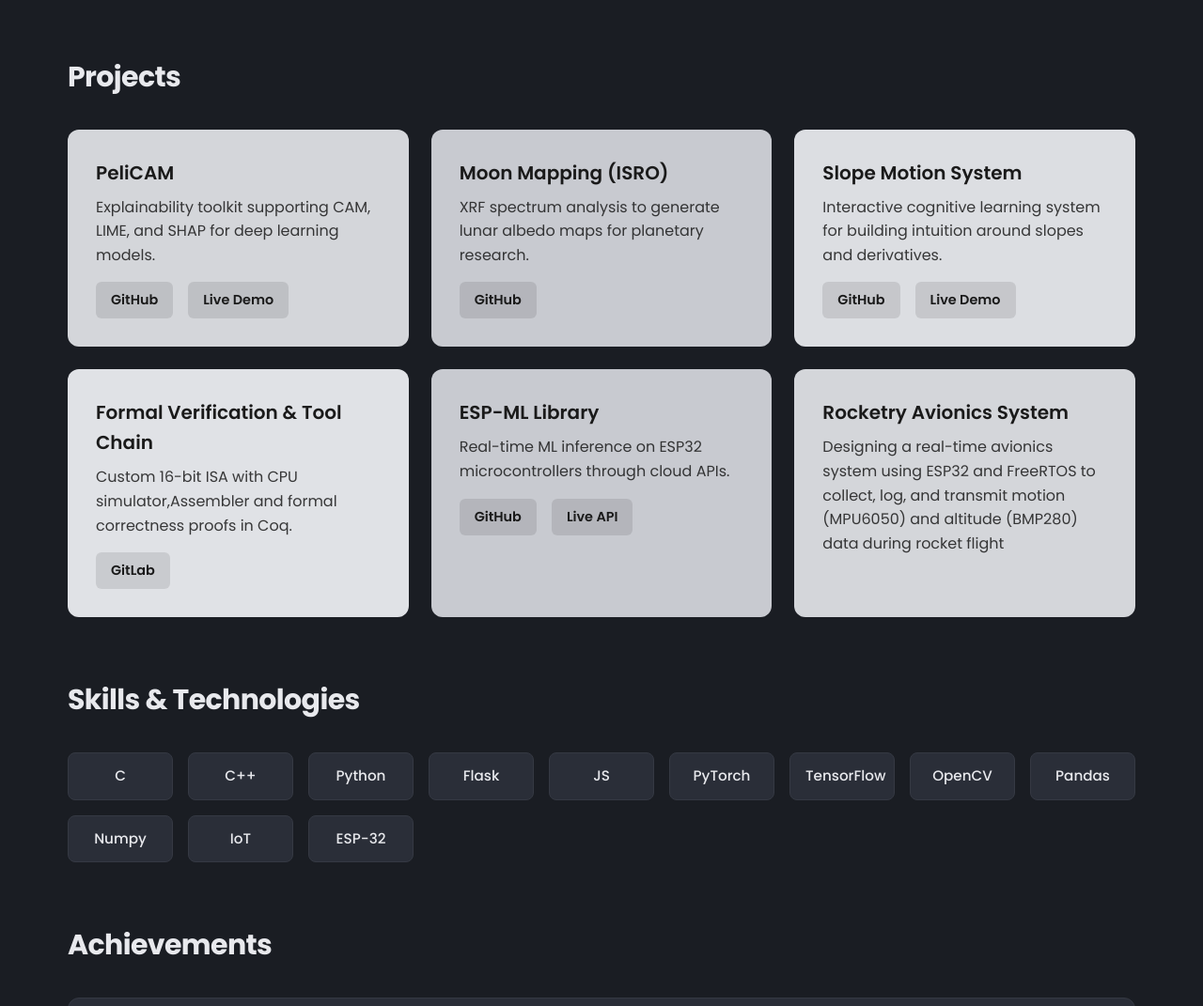
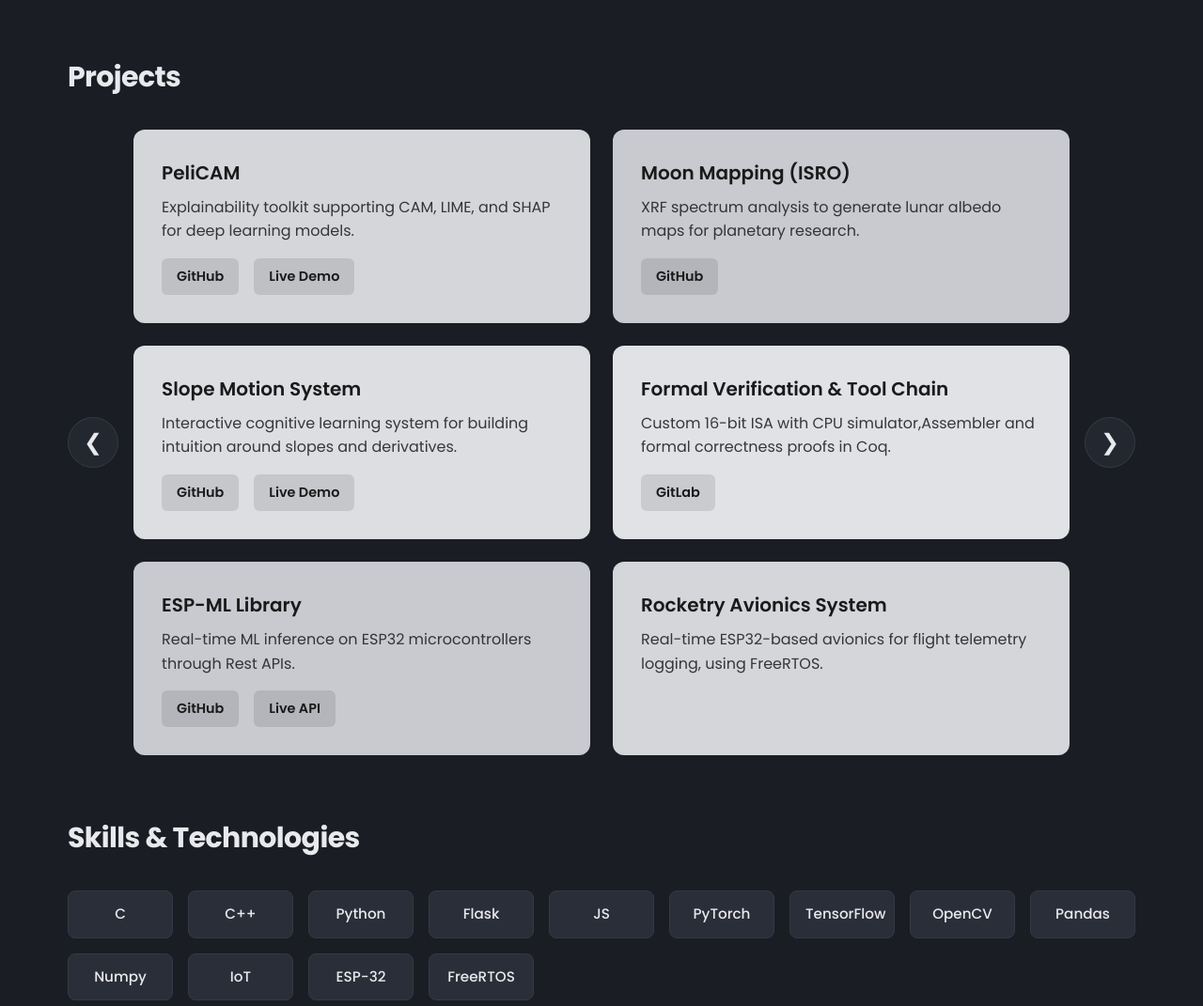
Before and after one commit to SreenathKarthick11/SreenathKarthick11, a plain HTML site: page index.html in a window 1280 px wide. Shown: the part 1300-2371 px from the top of the page at 94% size. Drawn offline with Linux system fonts and the light colour scheme.

Commit message:
resposive and slider

```diff
--- a/index.html
+++ b/index.html
@@ -564,9 +564,69 @@
   .project-card {
     padding: 1.25rem;
   }
-
+  .project-links{
+    max-width: 80%;
+  }
   .tech-grid {
     grid-template-columns: repeat(auto-fill, minmax(70px, 1fr));
+  }
+}
+/* SLIDER SYSTEM */
+.projects-slider-container {
+  position: relative;
+  display: flex;
+  align-items: center;
+}
+
+.projects-slider {
+  overflow: hidden;
+  width: 100%;
+}
+
+.projects-grid-wrapper {
+  display: flex;
+  align-items: flex-start;
+  transition: transform 0.4s ease-in-out;
+}
+.projects-grid-wrapper > .projects-grid {
+  flex: 0 0 100%;
+  width: 100%;
+}
+
+.projects-grid {
+  width: 100%;
+  display: grid;
+  grid-template-columns: repeat(auto-fill, minmax(320px, 1fr));
+  gap: 1.5rem;
+  padding: 0 1rem;
+  align-content: start;
+}
+
+/* slider arrows */
+.slider-btn {
+  background: var(--bg-secondary);
+  border: 1px solid var(--border);
+  color: var(--text-primary);
+  padding: 0.75rem 1rem;
+  border-radius: 50%;
+  cursor: pointer;
+  font-size: 1.5rem;
+  transition: 0.2s;
+}
+
+.slider-btn:hover {
+  background: var(--accent);
+}
+
+.slider-btn:disabled {
+  opacity: 0.3;
+  cursor: not-allowed;
+}
+
+/* Mobile — single column, slider still works */
+@media (max-width: 768px) {
+  .projects-grid {
+    grid-template-columns: 1fr;
   }
 }
 
@@ -664,7 +724,14 @@
     <!-- PROJECTS -->
     <section id="projects">
     <h2 class="section-title">Projects</h2>
-      <div class="projects-grid">
+
+    <div class="projects-slider-container">
+        <button class="slider-btn prev">&#10094;</button>
+
+        <div class="projects-slider">
+        <div class="projects-grid-wrapper">
+            <div class="projects-grid" id="projectsGrid">
+            <!-- Your SAME project articles – untouched -->
 
             <article class="project-card pink">
                 <h3>PeliCAM</h3>
@@ -702,7 +769,7 @@
 
             <article class="project-card blue">
                 <h3>ESP-ML Library</h3>
-          <p>Real-time ML inference on ESP32 microcontrollers through cloud APIs.</p>
+                <p>Real-time ML inference on ESP32 microcontrollers through Rest APIs.</p>
                 <div class="project-links">
                 <a href="https://github.com/SreenathKarthick11/ESP_ML" target="_blank">GitHub</a>
                 <a href="https://esp-ml-backend.onrender.com/" target="_blank">Live API</a>
@@ -711,14 +778,27 @@
 
             <article class="project-card pink">
                 <h3>Rocketry Avionics System</h3>
-          <p>Designing a real-time avionics system using ESP32 and FreeRTOS to collect, log, and transmit motion (MPU6050) and altitude (BMP280) data during rocket flight</p>
-          <!-- <div class="project-links">
-            <a href="https://github.com/SreenathKarthick11/X_Ray_Analyser" target="_blank">GitHub</a>
-          </div> -->
+                <p>Real-time ESP32-based avionics for flight telemetry logging, using FreeRTOS.</p>
             </article>
 
+            <article class="project-card green">
+                <h3>Stellar ML</h3>
+                <p>Classification celestial objects (Stars, Galaxies, and Quasars) from the Sloan Digital Sky Survey (SDSS) DR17 dataset.</p>
+                <div class="project-links">
+                <a href="https://github.com/SreenathKarthick11/Stellar_ML" target="_blank">GitHub</a>
+                <a href="https://sreenathkarthick11.github.io/Stellar_ML/" target="_blank">Notebook</a>
+                </div>
+            </article>
+
+            <!-- ADD MORE PROJECTS LATER, and they will auto-paginate -->
+            </div>
+        </div>
+        </div>
+
+        <button class="slider-btn next">&#10095;</button>
     </div>
     </section>
+
 
     <!-- TECH STACK -->
     <section id="skills">
@@ -736,6 +816,7 @@
         <div class="tech-badge">Numpy</div>
         <div class="tech-badge">IoT</div>
         <div class="tech-badge">ESP-32</div>
+        <div class="tech-badge">FreeRTOS</div>
       </div>
     </section>
 
@@ -755,6 +836,57 @@
   <footer class="footer">
     <p>© 2025 Sreenath Karthick — Building intelligent, interpretable systems.</p>
   </footer>
+<script>
+document.addEventListener("DOMContentLoaded", () => {
+  const grid = document.getElementById("projectsGrid");
+  const cards = Array.from(grid.children);
+  const wrapper = document.querySelector(".projects-slider .projects-grid-wrapper");
+
+  const nextBtn = document.querySelector(".next");
+  const prevBtn = document.querySelector(".prev");
+  function getPageSize() {
+    return window.innerWidth <= 768 ? 3 : 6;
+  }
+  const pageSize = getPageSize();
+  let currentPage = 0;
+
+  // Remove base grid
+  grid.remove();
+
+  // Create pages dynamically
+  const pages = [];
+  for (let i = 0; i < cards.length; i += pageSize) {
+    const pageGrid = document.createElement("div");
+    pageGrid.className = "projects-grid";
+    cards.slice(i, i + pageSize).forEach(card => pageGrid.appendChild(card));
+    pages.push(pageGrid);
+  }
+
+  // Insert pages into wrapper
+  wrapper.innerHTML = "";
+  pages.forEach(p => wrapper.appendChild(p));
+
+  const totalPages = pages.length;
+
+  function updateSlider() {
+    wrapper.style.transform = `translateX(${-currentPage * 100}%)`;
+  }
+
+  nextBtn.addEventListener("click", () => {
+    if (currentPage < totalPages - 1) currentPage++;
+    updateSlider();
+  });
+
+  prevBtn.addEventListener("click", () => {
+    if (currentPage > 0) currentPage--;
+    updateSlider();
+  });
+
+  updateSlider();
+});
+</script>
+
+
 
 </body>
 </html>
```
Lines whose indentation alone changed are shown as unchanged.
